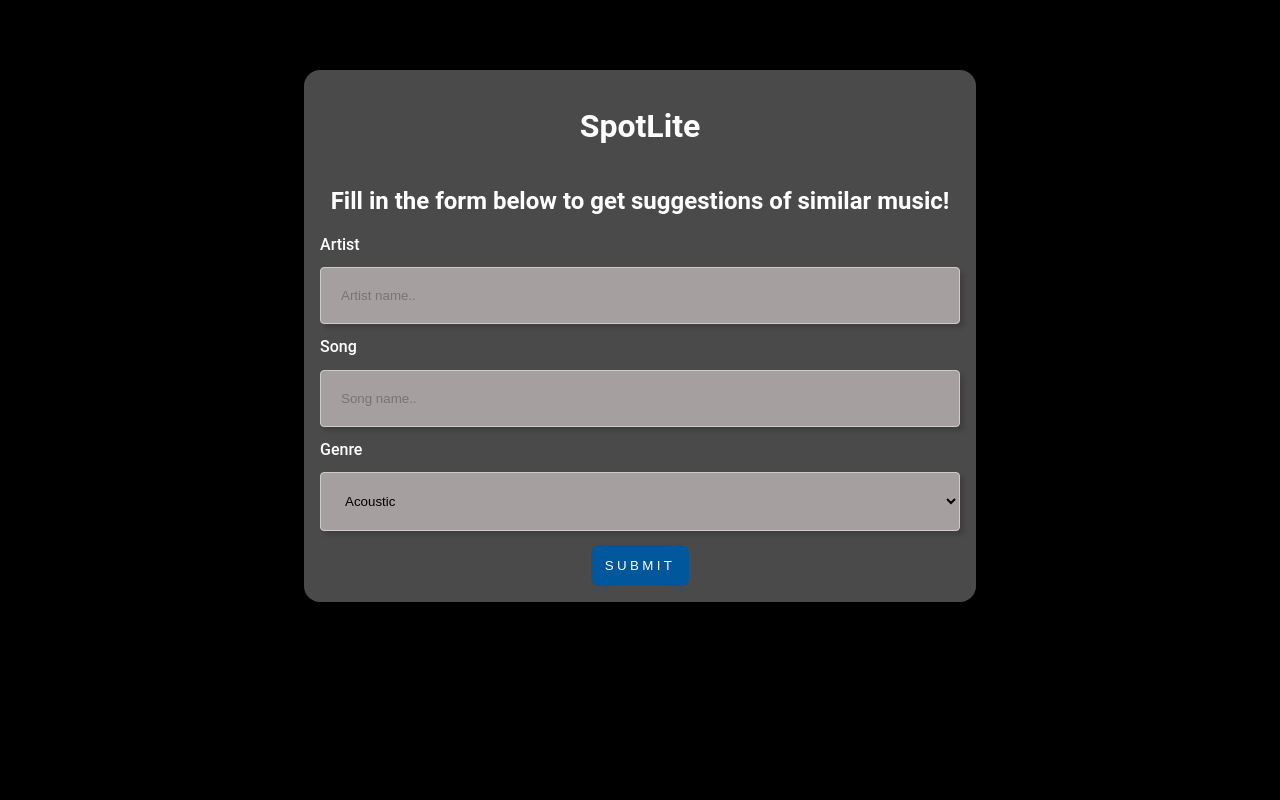
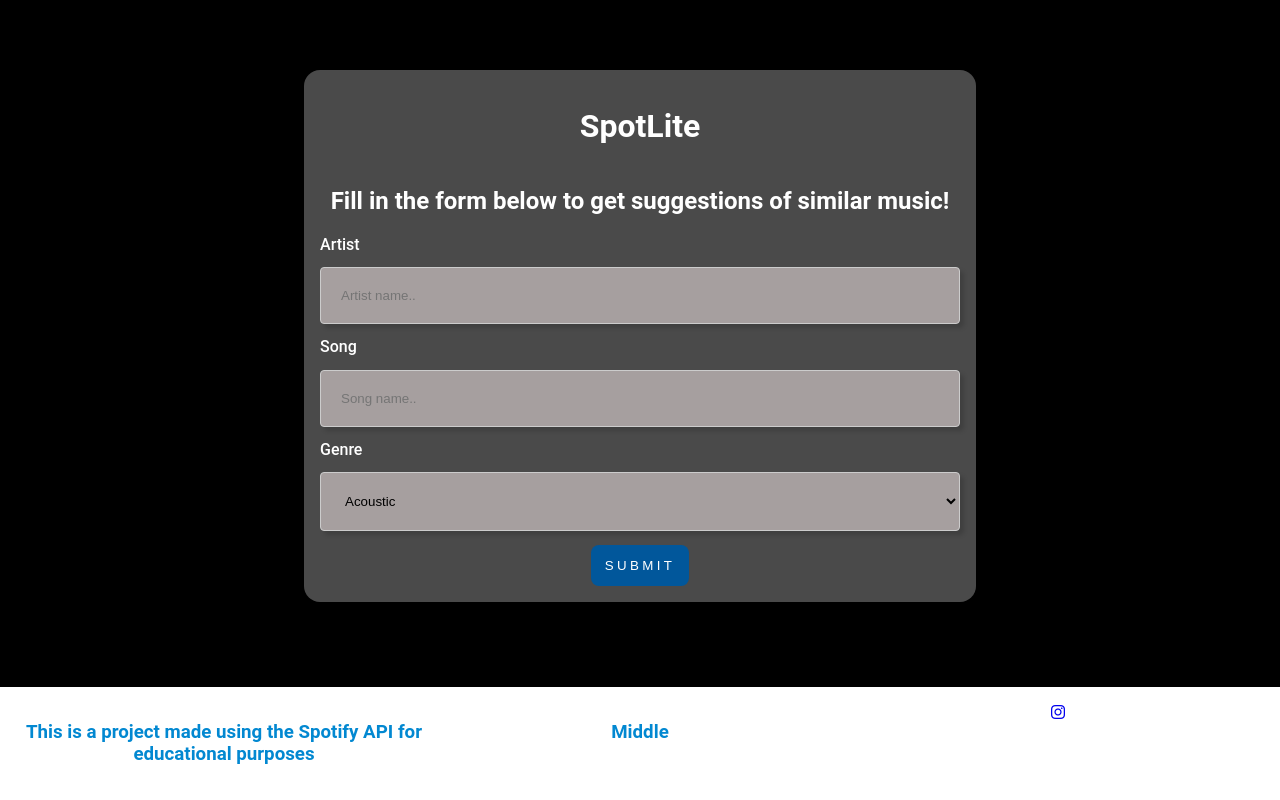
Before and after one commit to mlenahan/SpotLite, a plain HTML site: page index.html in a window 1280 px wide. Drawn offline with Linux system fonts and the light colour scheme.

Commit message:
Add footer

```diff
--- a/assets/css/style.css
+++ b/assets/css/style.css
@@ -86,6 +86,8 @@ body {
   font-family: var(--primary-font);
   min-height: 100vh;
   background-color: var(--dark-main);
+  display: flex;
+  flex-direction: column;
 }
 
 h1 {
@@ -245,6 +247,23 @@ input[type=submit]:hover {
   padding-bottom: 1em;
 }
 
+/* Footer */
+
+footer {
+  display: grid;
+  grid-template-columns: 1fr 1fr 1fr;
+  text-align: center;
+  padding: 1em;
+  height: 5%;
+  background-color: white;
+  margin-top:auto;
+}
+
+i {
+  height: 10px;
+  width: 10px;
+}
+
 @media only screen and (max-width: 1050px) {
   .music-card-container {
     display: grid;
--- a/index.html
+++ b/index.html
@@ -14,8 +14,22 @@
     <div>5CFJRZRq6sdKKtRwNPWbYv</div>
     <div id="root"></div>
 
+    <footer>
+        <div>
+            <h3>This is a project made using the Spotify API for educational purposes</h3>
+        </div>
+        <div>
+            <h3>Middle</h3>
+        </div>
+        <div>
+            <a href="https://instagram.com" target="_blank" rel="noopener"
+            aria-label="Visit our Instagram page (opens in a new tab)"><i class="fab fa-instagram"></i></a>
+        </div>
+    </footer>
+
     <!-- font awesome script -->
     <script src="https://kit.fontawesome.com/c7dbda0798.js" crossorigin="anonymous"></script>
+    <!-- My scripts -->
     <script type="text/javascript" src="data/genreSuccess.js"></script>
     <script src="./js/titleCase.js"></script>
     <script src="./js/createRecommendations.js"></script>
```
